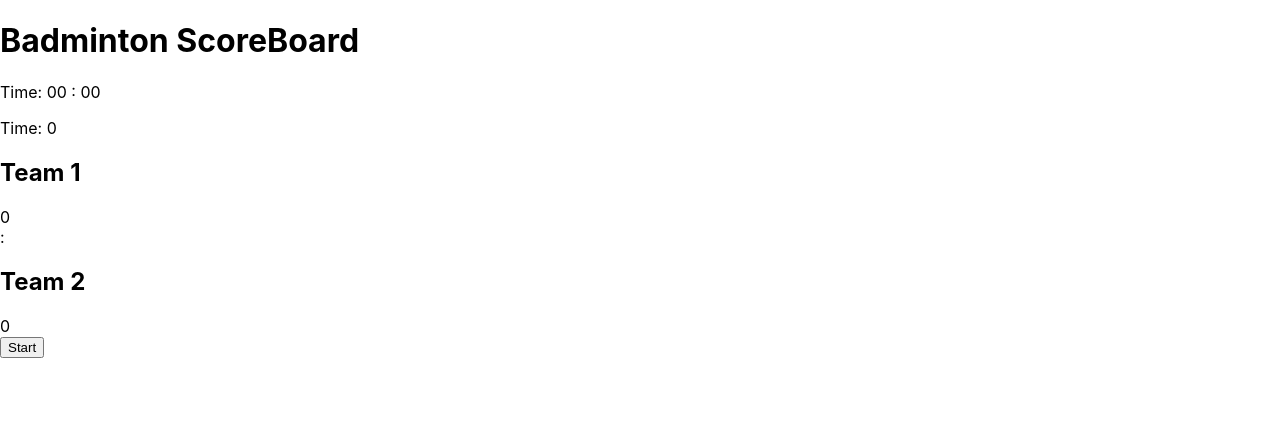
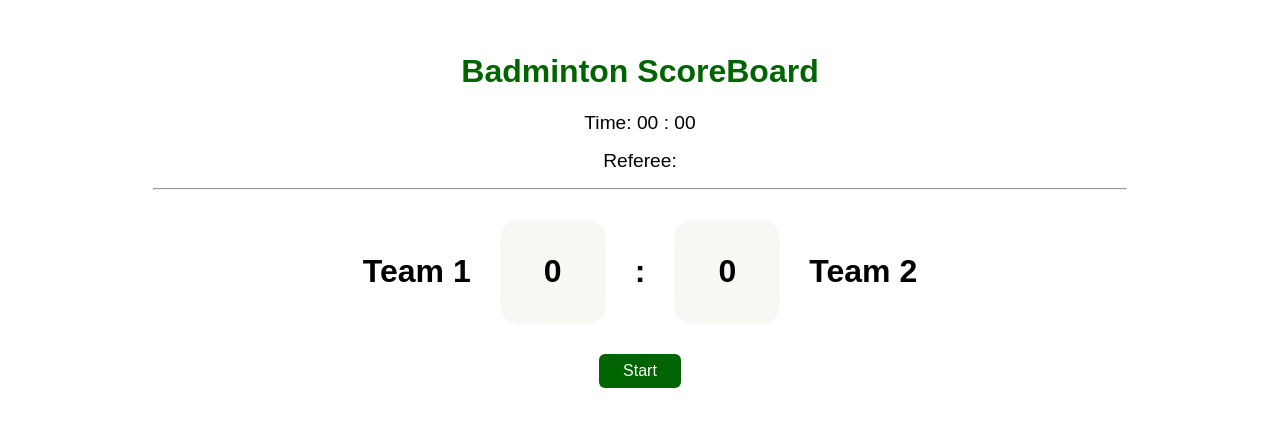
Before and after one commit to jolenele/badminton-scoreboard, a React (Create React App) app in the folder badminton-scoreboard/: page /scoreboard in a window 1280 px wide. Shown: the top 426 px of the page. Built offline with nearby package versions, Linux system fonts and the light colour scheme.

Commit message:
Fixed Undo button, redesign ScoreBoard

```diff
--- a/badminton-scoreboard/src/pages/ScoreBoard.js
+++ b/badminton-scoreboard/src/pages/ScoreBoard.js
@@ -2,6 +2,8 @@
 import React, { useState, useEffect, useRef } from "react";
 import { useNavigate, useLocation } from "react-router-dom";
 import axios from "axios";
+import "../styles/ScoreBoard.css";
+
 
 export default function ScoreBoard() {
   const navigate = useNavigate();
@@ -15,6 +17,7 @@ export default function ScoreBoard() {
   const [running, setRunning] = useState(false);
   const [startTime, setStartTime] = useState(null);
   const [endTime, setEndTime] = useState(null);
+  const [canUndo, setCanUndo] = useState(false);
 
   const intervalRef = useRef(null);
 
@@ -38,6 +41,7 @@ export default function ScoreBoard() {
   const handleScore = (team) => {
     if (!running) return;
     const newHistory = [...history];
+
     if (team === 1 && score1 < 30) {
       newHistory.push({ team: 1, prev: score1 });
       setScore1(score1 + 1);
@@ -45,16 +49,24 @@ export default function ScoreBoard() {
       newHistory.push({ team: 2, prev: score2 });
       setScore2(score2 + 1);
     }
+
     setHistory(newHistory);
+    setCanUndo(true); // Enable Undo after a valid score
   };
 
+
   const handleUndo = () => {
+    if (!canUndo) return;
     const last = history.pop();
     if (!last) return;
+
     if (last.team === 1) setScore1(last.prev);
     else setScore2(last.prev);
+
     setHistory([...history]);
+    setCanUndo(false); // Disable Undo after one use
   };
+
 
   const checkWinner = () => {
     if ((score1 >= 21 && score1 - score2 >= 2) || score1 === 30) return team1;
@@ -94,39 +106,56 @@ export default function ScoreBoard() {
   const winner = checkWinner();
 
   return (
-    <div>
-      <h1>Badminton ScoreBoard</h1>
-      <p>Time: {formatTime(timer)}</p>
-      <p>Time: {timer}</p>
-      <div>
-        <div>
-          <h2>Team 1</h2>
-          <div
-            style={{ background: winner === team1 ? 'lightgreen' : score1 >= 21 && winner !== team1 ? 'lightgray' : 'white' }}
-            onClick={() => handleScore(1)}
-          >
-            {score1}
-          </div>
-        </div>
-        <span>:</span>
-        <div>
-          <h2>Team 2</h2>
-          <div
-            style={{ background: winner === team2 ? 'lightgreen' : score2 >= 21 && winner !== team2 ? 'lightgray' : 'white' }}
-            onClick={() => handleScore(2)}
-          >
-            {score2}
-          </div>
-        </div>
+  <div className="scoreboard-container">
+    <h1 className="scoreboard-title">Badminton ScoreBoard</h1>
+    <p className="scoreboard-timer">Time: {formatTime(timer)}</p>
+    <p className="scoreboard-timer">Referee: {referee}</p>
+    <hr className="scoreboard-divider" />
+
+    <div className="scoreboard-score-row">
+      <div className="scoreboard-team-block">
+        <h2 className="scoreboard-team-title">Team 1</h2>
+        <p className="scoreboard-team-name">{team1}</p>
       </div>
-      {!running && !winner && <button onClick={handleStart}>Start</button>}
+
+      <div className="scoreboard-score-card" onClick={() => handleScore(1)}>
+        <span>{score1}</span>
+      </div>
+
+      <div className="scoreboard-colon">:</div>
+
+      <div className="scoreboard-score-card" onClick={() => handleScore(2)}>
+        <span>{score2}</span>
+      </div>
+
+      <div className="scoreboard-team-block">
+        <h2 className="scoreboard-team-title">Team 2</h2>
+        <p className="scoreboard-team-name">{team2}</p>
+      </div>
+    </div>
+
+    <div className="scoreboard-button-container">
+      {!running && !winner && (
+        <button className="scoreboard-button" onClick={handleStart}>Start</button>
+      )}
       {running && !winner && (
         <>
-          <button onClick={() => setRunning(false)}>Pause</button>
-          <button onClick={handleUndo}>Undo</button>
+          <button className="scoreboard-button" onClick={() => setRunning(false)}>Pause</button>
+          <button
+            className={`undo-button ${canUndo ? 'active' : 'inactive'}`}
+            onClick={handleUndo}
+            disabled={!canUndo}
+          >
+            Undo
+          </button>
         </>
       )}
-      {winner && <button onClick={handleFinish}>Finish</button>}
+      {winner && (
+        <button className="scoreboard-button" onClick={handleFinish}>Finish</button>
+      )}
     </div>
-  );
+  </div>
+);
+
+
 }
--- /dev/null
+++ b/badminton-scoreboard/src/styles/ScoreBoard.css
@@ -0,0 +1,97 @@
+
+.scoreboard-container {
+  text-align: center;
+  font-family: Arial, sans-serif;
+  padding: 2rem;
+}
+
+.scoreboard-title {
+  color: darkgreen;
+  font-weight: 600;
+}
+
+.scoreboard-timer {
+  font-size: 1.2rem;
+  margin: 1rem 0;
+}
+
+.scoreboard-divider {
+  margin: 1rem auto;
+  width: 80%;
+}
+
+.scoreboard-score-row {
+  display: flex;
+  align-items: center;
+  justify-content: center;
+  gap: 2rem;
+  margin: 2rem 0;
+}
+
+.scoreboard-team-block {
+  text-align: center;
+}
+
+.scoreboard-team-title {
+  font-size: 2rem;
+  font-weight: bold;
+}
+
+.scoreboard-team-name {
+  font-size: 1rem;
+  color: #333;
+}
+
+.scoreboard-score-card {
+  width: 100px;
+  height: 100px;
+  background-color: #f9f9f4;
+  border-radius: 1rem;
+  display: flex;
+  align-items: center;
+  justify-content: center;
+  font-size: 2rem;
+  font-weight: bold;
+  box-shadow: 0 0 5px rgba(0, 0, 0, 0.1);
+  cursor: pointer;
+}
+
+.scoreboard-colon {
+  font-size: 2rem;
+  font-weight: bold;
+}
+
+.scoreboard-button-container {
+  margin-top: 2rem;
+}
+
+.scoreboard-button {
+  background-color: darkgreen;
+  color: white;
+  border: none;
+  padding: 0.5rem 1.5rem;
+  font-size: 1rem;
+  border-radius: 6px;
+  cursor: pointer;
+  margin: 0 0.5rem;
+}
+
+.undo-button {
+  padding: 10px 20px;
+  font-weight: bold;
+  border: none;
+  border-radius: 5px;
+  cursor: pointer;
+  transition: background 0.3s;
+}
+
+.undo-button.active {
+  background-color: #4caf50; /* green */
+  color: white;
+}
+
+.undo-button.inactive {
+  background-color: #ccc; /* gray */
+  color: #666;
+  cursor: not-allowed;
+}
```
